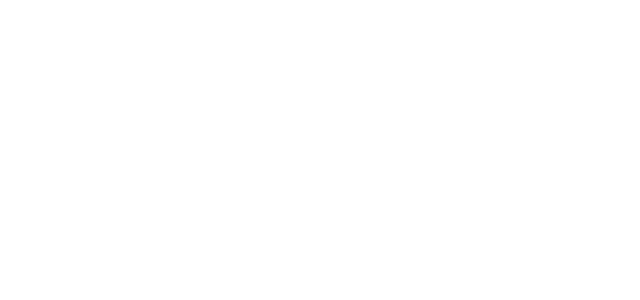
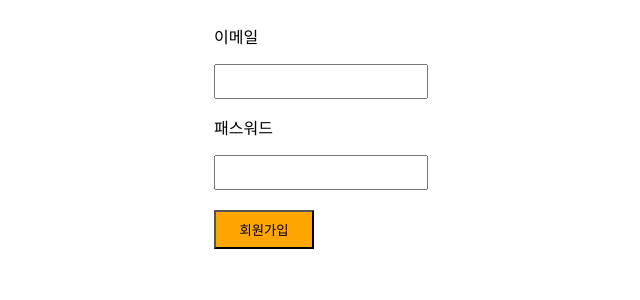
Before and after one commit to seolhyelin/wanted-pre-onboarding-frontend, a React (Create React App) app: page /signup in a window 1280 px wide. Shown: the top 300 px of the page, without its empty margins (276-916 px from the left). Built offline with nearby package versions, Linux system fonts and the light colour scheme.

Commit message:
Feat: 회원가입 유효성 검사 체크 함수

```diff
--- a/package.json
+++ b/package.json
@@ -6,11 +6,16 @@
     "@testing-library/jest-dom": "^5.16.5",
     "@testing-library/react": "^13.4.0",
     "@testing-library/user-event": "^13.5.0",
+    "@types/jest": "^29.4.0",
+    "@types/node": "^18.11.19",
+    "@types/react": "^18.0.27",
+    "@types/react-dom": "^18.0.10",
     "react": "^18.2.0",
     "react-dom": "^18.2.0",
     "react-router-dom": "^6.8.1",
     "react-scripts": "5.0.1",
     "styled-components": "^5.3.6",
+    "typescript": "^4.9.5",
     "web-vitals": "^2.1.4"
   },
   "scripts": {
@@ -38,6 +43,7 @@
     ]
   },
   "devDependencies": {
+    "@types/styled-components": "^5.1.26",
     "eslint-config-prettier": "^8.6.0",
     "eslint-plugin-prettier": "^4.2.1",
     "prettier": "^2.8.3"
--- a/public/index.html
+++ b/public/index.html
@@ -14,7 +14,7 @@
       manifest.json provides metadata used when your web app is installed on a
       user's mobile device or desktop. See https://developers.google.com/web/fundamentals/web-app-manifest/
     -->
-    <link rel="manifest" href="%PUBLIC_URL%/manifest.json" />
+    <link rel="/manifest" href="%PUBLIC_URL%/manifest.json" />
     <!--
       Notice the use of %PUBLIC_URL% in the tags above.
       It will be replaced with the URL of the `public` folder during the build.
--- /dev/null
+++ b/src/Router.tsx
@@ -0,0 +1,16 @@
+import { BrowserRouter, Routes, Route } from 'react-router-dom';
+import SignIn from './components/SignIn';
+import SignUp from './components/SignUp';
+
+const Router = () => {
+  return (
+    <BrowserRouter>
+      <Routes>
+        <Route path="/signup" element={<SignUp />} />
+        <Route path="/signin" element={<SignIn />} />
+      </Routes>
+    </BrowserRouter>
+  );
+};
+
+export default Router;
--- /dev/null
+++ b/src/components/SignIn/index.tsx
@@ -0,0 +1,39 @@
+import styled from 'styled-components';
+
+const SignIn = () => {
+  return (
+    <SignInContainer>
+      <ImailContainer>
+        <p>이메일</p>
+        <input data-testid="email-input" />
+      </ImailContainer>
+      <PasswordContainer>
+        <p>패스워드</p>
+        <input data-testid="password-input" />
+      </PasswordContainer>
+      <button data-testid="signin-button">로그인</button>
+    </SignInContainer>
+  );
+};
+const SignInContainer = styled.div`
+  display: flex;
+  flex-direction: column;
+  width: 300px;
+  margin: 0 auto;
+
+  input {
+    width: 200px;
+    padding: 8px 5px;
+  }
+
+  button {
+    width: 100px;
+    padding: 8px 5px;
+    margin-top: 20px;
+    background-color: orange;
+  }
+`;
+
+const ImailContainer = styled.div``;
+const PasswordContainer = styled.div``;
+export default SignIn;
--- /dev/null
+++ b/src/components/SignUp/index.tsx
@@ -0,0 +1,55 @@
+import { ChangeEvent, useState } from 'react';
+import styled from 'styled-components';
+
+const SignUp = () => {
+  const [email, setEmail] = useState(false);
+  const [password, setPassword] = useState(false);
+
+  const checkEmail = (e: ChangeEvent<HTMLInputElement>) => {
+    const { value } = e.currentTarget;
+    if (value.includes('@')) setEmail(true);
+  };
+
+  const checkPassword = (e: ChangeEvent<HTMLInputElement>) => {
+    const { value } = e.currentTarget;
+    if (value.length >= 8) setPassword(true);
+  };
+
+  return (
+    <SignUpContainer>
+      <ImailContainer>
+        <p>이메일</p>
+        <input onChange={checkEmail} data-testid="email-input" />
+      </ImailContainer>
+      <PasswordContainer>
+        <p>패스워드</p>
+        <input onChange={checkPassword} data-testid="password-input" />
+      </PasswordContainer>
+      <button data-testid="signup-button">회원가입</button>
+    </SignUpContainer>
+  );
+};
+
+const SignUpContainer = styled.div`
+  display: flex;
+  flex-direction: column;
+  width: 300px;
+  margin: 0 auto;
+
+  input {
+    width: 200px;
+    padding: 8px 5px;
+  }
+
+  button {
+    width: 100px;
+    padding: 8px 5px;
+    margin-top: 20px;
+    background-color: orange;
+  }
+`;
+
+const ImailContainer = styled.div``;
+const PasswordContainer = styled.div``;
+
+export default SignUp;
--- a/src/index.js
+++ /dev/null
@@ -1,4 +0,0 @@
-import ReactDOM from 'react-dom/client';
-
-const root = ReactDOM.createRoot(document.getElementById('root'));
-root.render();
```
Also changed, not shown: src/index.tsx (added, +10 -0 lines), tsconfig.json (added, +24 -0 lines), 2 other files (tests, documents, lock files or other folders).
